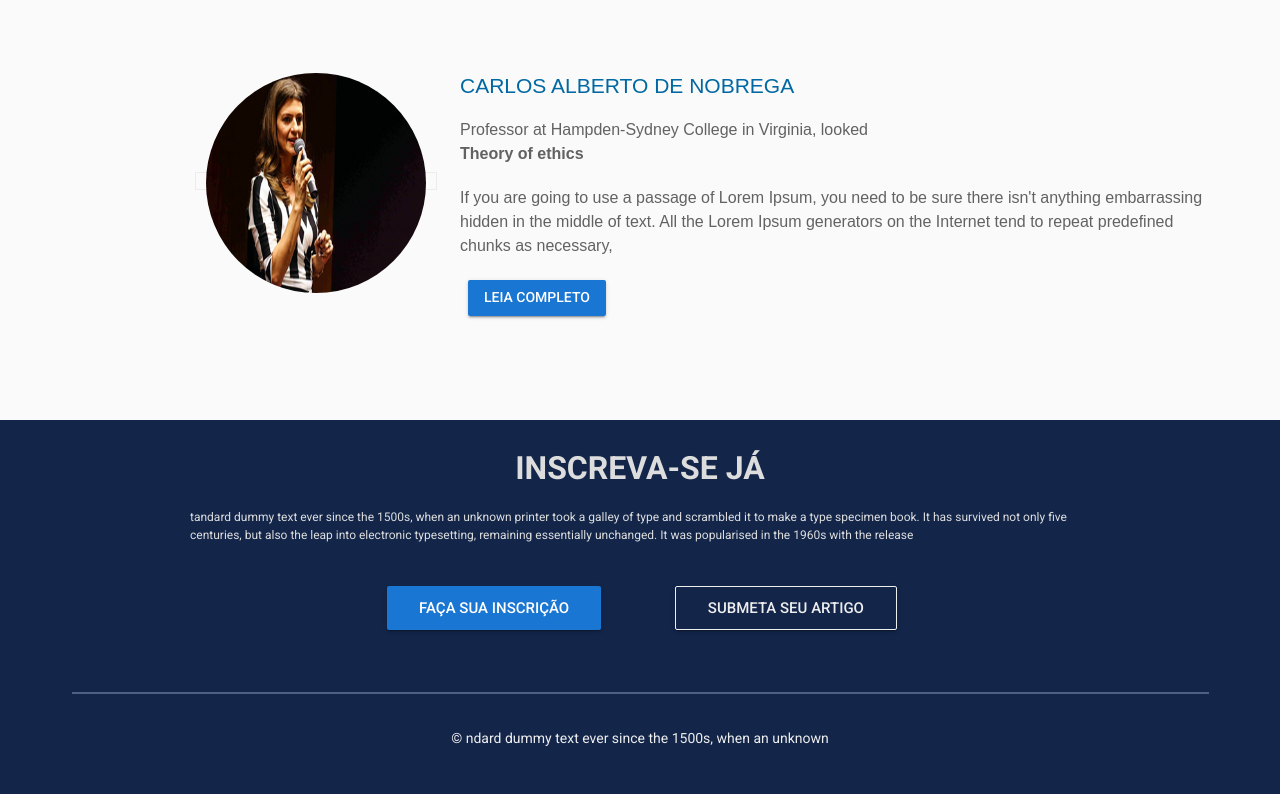
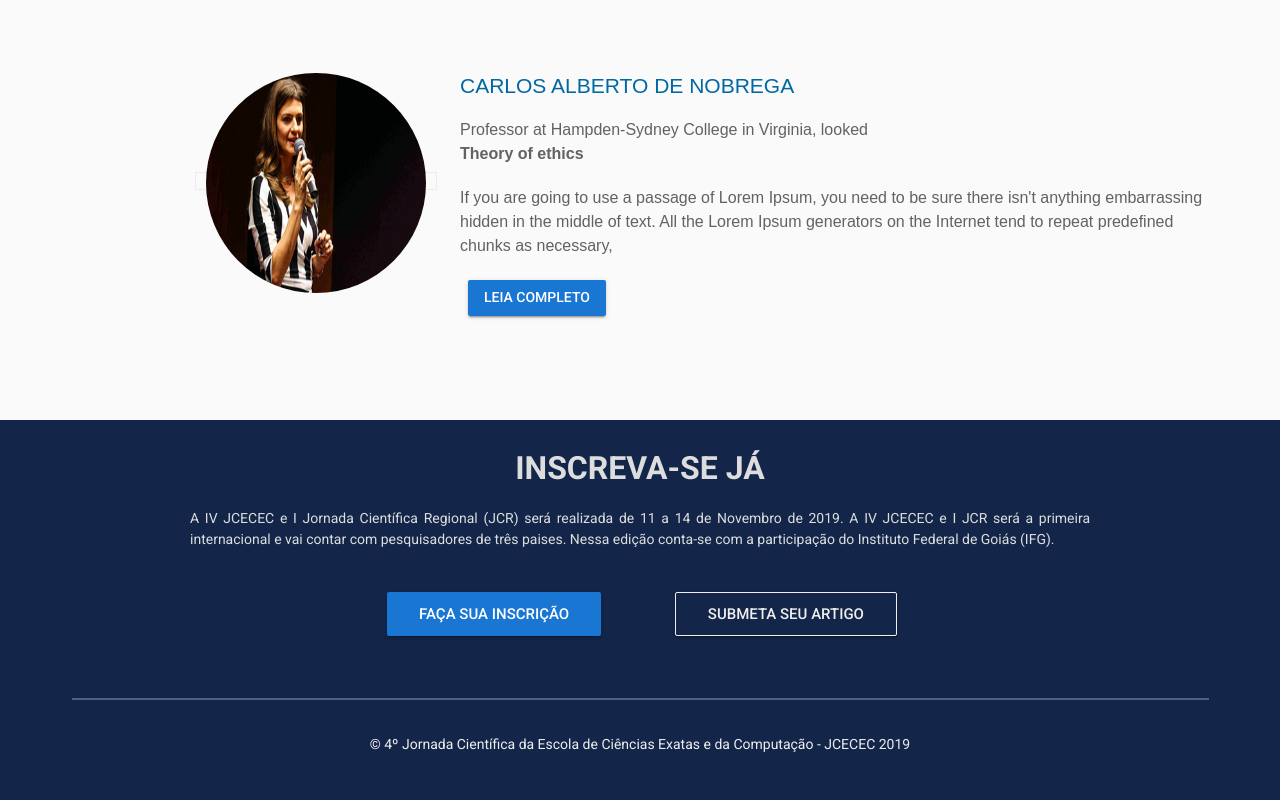
Before and after one commit to ronebrandao/jcecec-website, a Vue app: page /#/ in a window 1280 px wide. Shown: the part 3231-4031 px from the top of the page. Built offline with nearby package versions, Linux system fonts and the light colour scheme; what vue-loading-overlay, vue-localstorage, vue-notification, vue-the-mask would draw is missing.

Commit message:
Add footer content

```diff
--- a/src/views/Home.vue
+++ b/src/views/Home.vue
@@ -54,21 +54,25 @@
           </v-layout>
           <v-layout class="subcall text-left">
             <v-flex>
-              <p>tandard dummy text ever since the 1500s, when an unknown printer took a galley of type and scrambled it to make a type specimen book. It has survived not only five centuries, but also the leap into electronic typesetting, remaining essentially unchanged. It was popularised in the 1960s with the release</p>
+              <p class="text-justify">
+                A IV JCECEC e I Jornada Científica Regional (JCR) será realizada de 11 a 14 de Novembro de
+                2019. A IV JCECEC e I JCR será a primeira internacional e vai contar com pesquisadores de três paises.
+                Nessa edição conta-se com a participação do Instituto Federal de Goiás (IFG).
+              </p>
             </v-flex>
           </v-layout>
           <v-layout row wrap class="button-actions">
             <v-flex offset-md3 xs12 md3>
-              <v-btn color="primary" large>Faça sua inscrição</v-btn>
+              <v-btn @click="goToSubscription" color="primary" large>Faça sua inscrição</v-btn>
             </v-flex>
             <v-flex xs12 md3>
-              <v-btn large class="btn-submission">Submeta seu artigo</v-btn>
+              <v-btn @click="goToSubmission" large class="btn-submission">Submeta seu artigo</v-btn>
             </v-flex>
           </v-layout>
           <v-layout class="line rights-reserved">
             <v-flex>
               <hr />
-              <p>&copy; ndard dummy text ever since the 1500s, when an unknown</p>
+              <p>&copy; 4º Jornada Científica da Escola de Ciências Exatas e da Computação - JCECEC 2019</p>
             </v-flex>
           </v-layout>
         </v-container>
@@ -127,6 +131,14 @@ export default class Home extends Vue {
       }
     ];
   }
+
+  private goToSubscription() {
+    this.$router.push("/cadastro");
+  }
+
+  private goToSubmission() {
+    this.$router.push("/submissao");
+  }
 }
 </script>
 
@@ -165,7 +177,7 @@ li {
 }
 
 .subcall p {
-  font-size: 12px;
+  font-size: 14px;
   color: #ddd;
 }
 
@@ -224,9 +236,4 @@ div > hr {
 div > span {
   color: white;
 }
-
-/* .v-parallax__image {
-  transform: none !important;
-  width: 100% !important;
-} */
 </style>
```
